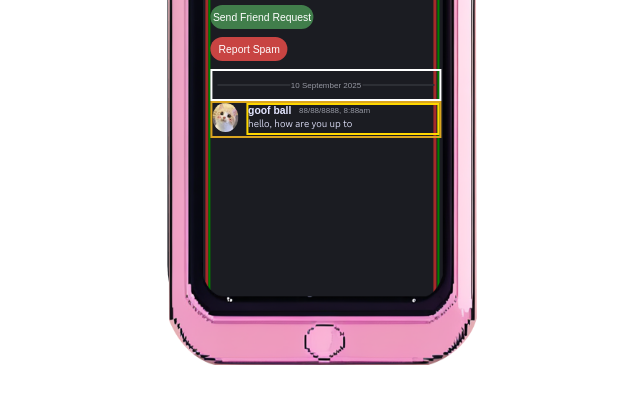
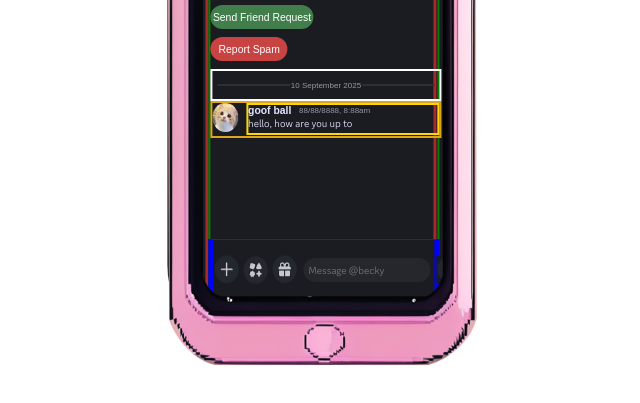
Before and after one commit to ryan-webcoding/cell-phone, a plain HTML site: page index.html in a window 1280 px wide. Shown: the part 395-798 px from the top of the page, without its empty margins (319-959 px from the left). Drawn offline with Linux system fonts and the light colour scheme; a web font is replaced by a local one.

Commit message:
adding bottom-menu, keyboard, finished implementing keyboard showing and hiding animation

```diff
--- a/index.html
+++ b/index.html
@@ -91,6 +91,27 @@
               </div>
             </div>
           </div>
+          <div class="bottom-menu" id="bottom-menu">
+            <img
+              class="bottom-left-icons"
+              src="img/bottom-icons/bottom-left-icons.png"
+              alt="bottom left icons"
+            />
+            <div class="bottom-input-container">
+              <input
+                id="toggleKeyboard"
+                class="bottom-input"
+                type="text"
+                placeholder="Message @becky"
+              />
+            </div>
+            <img
+              class="microphone-icon"
+              src="./img/bottom-icons/microphone-icon.png"
+              alt="microphone icon"
+            />
+          </div>
+          <div id="keyboard" class="keyboard"></div>
         </div>
       </div>
     </div>
--- a/index.js
+++ b/index.js
@@ -82,3 +82,37 @@ document.addEventListener(
   },
   { passive: false }
 );
+
+//below are the implementation of input triggering keyboard showing and hiding
+const keyboard = document.getElementById("keyboard");
+const chatlog = document.getElementById("entire-chatlog-container");
+const bottomMenu = document.getElementById("bottom-menu");
+const toggleKeyboard = document.getElementById("toggleKeyboard");
+let isKeyboardVisible = false;
+
+toggleKeyboard.addEventListener("focus", () => {
+  isKeyboardVisible = true;
+  keyboard.style.top = "37.6vh";
+  bottomMenu.style.top = "30vh";
+  chatlog.style.transform = "translateY(-20vh)";
+});
+
+chatlog.addEventListener("click", () => {
+  if (isKeyboardVisible) {
+    isKeyboardVisible = false;
+    keyboard.style.top = "57.6vh";
+    bottomMenu.style.top = "50vh";
+    chatlog.style.transform = "translateY(0)";
+    toggleKeyboard.blur();
+  }
+});
+
+chatlog.addEventListener(
+  "wheel",
+  (event) => {
+    event.preventDefault();
+    chatlog.scrollTop += event.deltaY;
+  },
+  { passive: false }
+);
+//finish, things work out great
--- a/style.css
+++ b/style.css
@@ -158,8 +158,9 @@
   position: absolute;
   display: flex;
   width: 18vw;
-  min-height: 60vh;
+  min-height: 140vh;
 
+  transition: top 0.3s ease-in-out;
   flex-direction: column;
 }
 .body-profile-img {
@@ -298,3 +299,49 @@
   color: rgb(227, 229, 323);
   font-weight: 100;
 }
+
+/*starting to implement the bottom menu*/
+.bottom-menu {
+  gap: 0.8vmin;
+  display: flex;
+  align-items: center;
+  background-color: rgb(27, 28, 34);
+  top: 50vh;
+  height: 7.6vh;
+  width: 18vw;
+  border: 5px blue solid;
+  border-top: 1px solid rgb(45, 47, 53);
+  border-bottom: none;
+
+  transition: top 0.3s ease-in-out;
+  position: absolute;
+}
+.bottom-left-icons {
+  width: 6.5vw;
+  height: 3.7vh;
+}
+.bottom-input {
+  padding: 0.6vmin;
+  border: none;
+  border-radius: 10vmin;
+  height: 3vh;
+  font-size: 1.3vmin;
+  font-family: "gg sans", sans-serif;
+  color: rgb(227, 229, 323);
+  background-color: rgb(37, 39, 45);
+}
+.microphone-icon {
+  height: 3.6vh;
+  width: 2vw;
+}
+
+/*finish implementing bottom menu*/
+/*begin to implement keyboard*/
+.keyboard {
+  position: absolute;
+  top: 57.6vh;
+  height: 20vh;
+  width: 18vw;
+  background-color: rgb(50, 49, 53);
+  transition: top 0.3s ease-in-out;
+}
```
Also changed, not shown: img/bottom-icons/bottom-left-icons.png (added), img/bottom-icons/microphone-icon.png (added).
